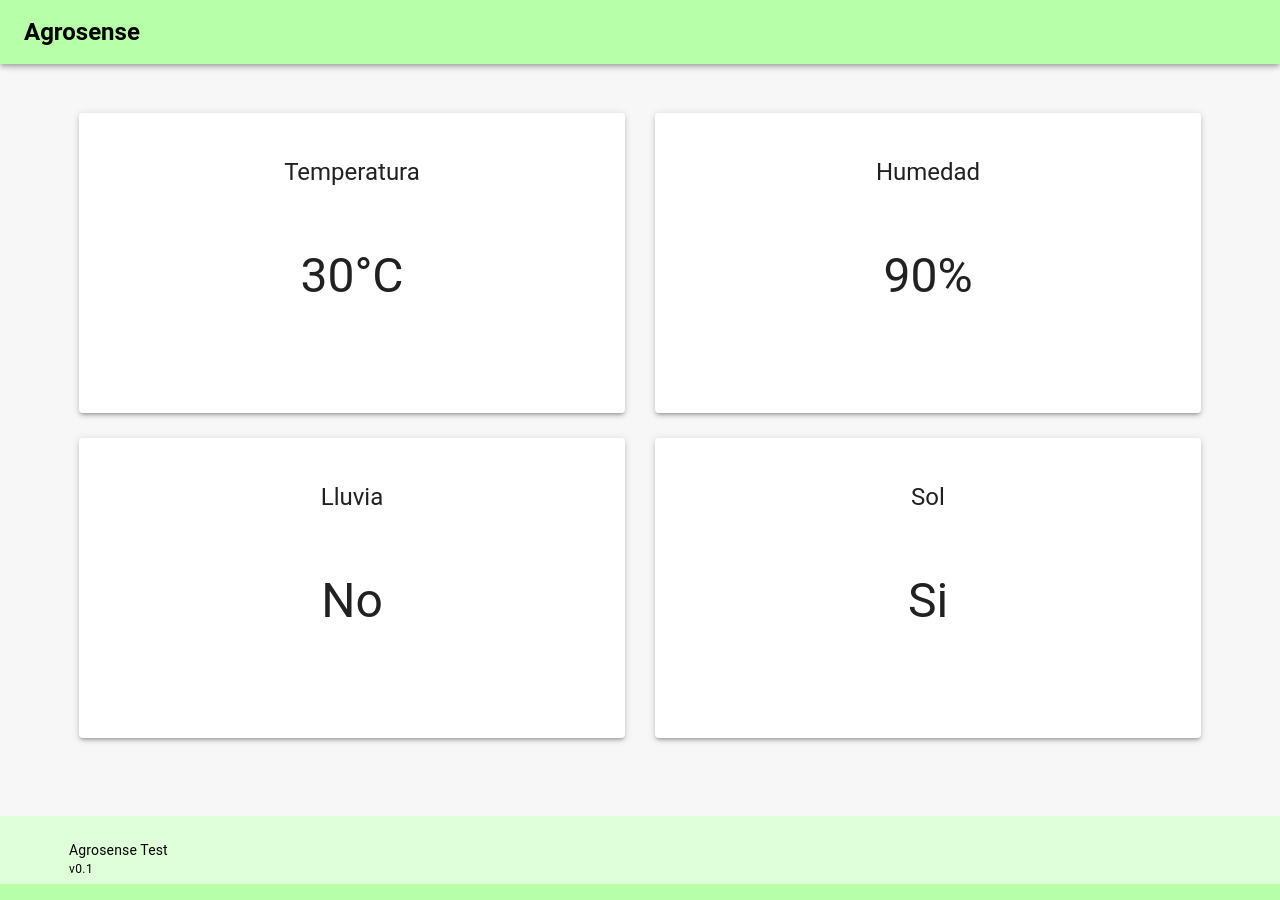
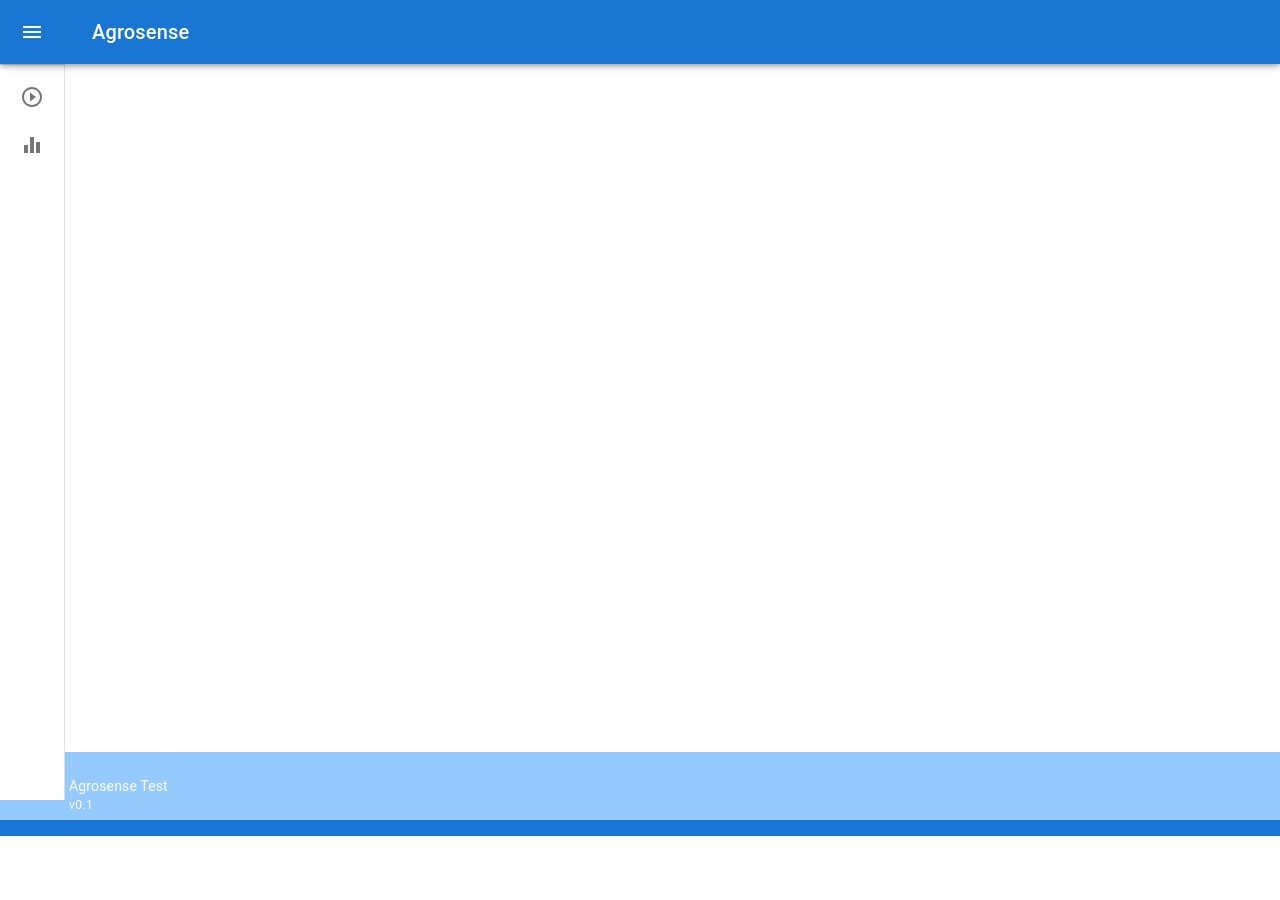
Before and after one commit to juanmaCaputto/agrosense-frontend, a React (Create React App) app: page / in a window 1280 px wide. After the commit the page ends 836 px from the top, so only its background shows below. Built offline with nearby package versions, Linux system fonts and the light colour scheme; the HTML template or start-up script is replaced by a standard one.

Commit message:
integracion de paginas y sideMenu

```diff
--- a/package.json
+++ b/package.json
@@ -6,6 +6,7 @@
     "@emotion/react": "^11.10.5",
     "@emotion/styled": "^11.10.5",
     "@material-ui/core": "^4.12.4",
+    "@mui/icons-material": "^5.10.16",
     "@mui/material": "^5.10.15",
     "@testing-library/jest-dom": "^5.16.5",
     "@testing-library/react": "^13.4.0",
--- a/src/App.js
+++ b/src/App.js
@@ -4,26 +4,21 @@ import { BrowserRouter, Routes, Route } from "react-router-dom";
 import { Container } from "@mui/material";
 import { LoadingPage } from "./pages/loaders/LoadingPage";
 import { PageDoesNotExist } from "./pages/errors/PageDoesNotExist";
-import Dashboard from "./pages/Dashboard";
 import "./App.css";
-import { Header } from "./components/shared/Header";
+import MainApp from "./pages/MainApp";
 import { Footer } from "./components/shared/Footer";
 
 function App() {
     return (
         <>
-            <Header />
-            <Container style={{ minHeight: "90vh" }}>
+            <Container style={{ minHeight: "95vh" }}>
                 <Suspense
                     fallback={<LoadingPage />}
                     style={{ height: "2000px" }}
                 >
                     <BrowserRouter>
                         <Routes>
-                            <Route
-                                path={routes.DASHBOARD}
-                                element={<Dashboard />}
-                            />
+                            <Route path={"/*"} element={<MainApp />} />
 
                             <Route component={PageDoesNotExist} />
                         </Routes>
--- a/src/components/shared/Footer.jsx
+++ b/src/components/shared/Footer.jsx
@@ -17,7 +17,7 @@ export function Footer() {
                     spacing={1}
                     sx={{ p: 0 }}
                     style={{
-                        backgroundColor: "#DFFFD8",
+                        backgroundColor: "#95CAFF",
                         flexDirection: "column",
                     }}
                 >
@@ -44,13 +44,13 @@ export function Footer() {
                         >
                             <Typography
                                 variant="body2"
-                                style={{ color: "black" }}
+                                style={{ color: "white" }}
                             >
                                 Agrosense Test
                             </Typography>
                             <Typography
                                 variant="caption"
-                                style={{ color: "black" }}
+                                style={{ color: "white" }}
                             >
                                 v0.1
                                 <br />
--- a/src/components/shared/Header.jsx
+++ b/src/components/shared/Header.jsx
@@ -1,27 +1,70 @@
-import { Typography } from "@mui/material";
-import AppBar from "@mui/material/AppBar";
+import { CssBaseline, IconButton, Typography } from "@mui/material";
+import MuiAppBar from '@mui/material/AppBar';
 import Box from "@mui/material/Box";
 import Toolbar from "@mui/material/Toolbar";
+import MenuIcon from "@mui/icons-material/Menu";
+import { useState } from "react";
+import SideMenu from "./SideMenu";
+import { styled } from '@mui/material/styles';
 
 export function Header() {
+    const [counter, setCounter] = useState(0);
+    const [open, setOpen] = useState(false);
+
+    const setOpenSorpresa = (e) => {
+        setOpen(e);
+        if (e && counter < 5) {
+            console.log("me abriste! :D");
+            setCounter(counter + 1);
+        } else if (!e && counter < 5) {
+            console.log("me cerraste... :(");
+        } else if (counter === 5) {
+            setCounter(counter + 1);
+            console.log("Ta basta, comportate.");
+        }
+    };
+
+    const AppBar = styled(MuiAppBar, {
+        shouldForwardProp: (prop) => prop !== "open",
+    })(({ theme, open }) => ({
+        zIndex: theme.zIndex.drawer + 1,
+        transition: theme.transitions.create(["width", "margin"], {
+            easing: theme.transitions.easing.sharp,
+            duration: theme.transitions.duration.leavingScreen,
+        }),
+        ...(open && {
+            marginLeft: 240,
+            width: `calc(100% - ${240}px)`,
+            transition: theme.transitions.create(["width", "margin"], {
+                easing: theme.transitions.easing.sharp,
+                duration: theme.transitions.duration.enteringScreen,
+            }),
+        }),
+    }));
+
     return (
-        <Box sx={{ flexGrow: 1 }}>
-            <AppBar style={{ backgroundColor: "#B7FFA8" }}>
+        <Box sx={{ display: "flex" }}>
+            <CssBaseline />
+            <AppBar position="fixed" open={open}>
                 <Toolbar>
-                    <Box
+                    <IconButton
+                        color="inherit"
+                        aria-label="open drawer"
+                        onClick={setOpenSorpresa}
+                        edge="start"
                         sx={{
-                            textAlign: "left",
-                            flexGrow: 1,
-                            display: { xs: "none", sm: "block" },
+                            marginRight: 5,
+                            ...(open && { display: "none" }),
                         }}
                     >
-                        <Typography variant="h5" sx={{ fontWeight: "bold", color: "black" }}>
-                            Agrosense
-                        </Typography>
-                    </Box>
+                        <MenuIcon />
+                    </IconButton>
+                    <Typography variant="h6" noWrap component="div">
+                        Agrosense
+                    </Typography>
                 </Toolbar>
             </AppBar>
-            <Toolbar />
+            <SideMenu setOpen={setOpenSorpresa} open={open} />
         </Box>
     );
 }
--- /dev/null
+++ b/src/components/shared/SideMenu.jsx
@@ -0,0 +1,126 @@
+import * as React from "react";
+import { styled, useTheme } from "@mui/material/styles";
+import MuiDrawer from "@mui/material/Drawer";
+import List from "@mui/material/List";
+import Divider from "@mui/material/Divider";
+import IconButton from "@mui/material/IconButton";
+import ChevronLeftIcon from "@mui/icons-material/ChevronLeft";
+import ChevronRightIcon from "@mui/icons-material/ChevronRight";
+import ListItem from "@mui/material/ListItem";
+import ListItemButton from "@mui/material/ListItemButton";
+import ListItemIcon from "@mui/material/ListItemIcon";
+import ListItemText from "@mui/material/ListItemText";
+import PlayCircleOutlineIcon from "@mui/icons-material/PlayCircleOutline";
+import EqualizerIcon from "@mui/icons-material/Equalizer";
+import { routes } from "../../config/Routes";
+import RouteContext from "../../context/RouteContext";
+import { NavLink } from "react-router-dom";
+
+const drawerWidth = 240;
+
+const openedMixin = (theme) => ({
+    width: drawerWidth,
+    transition: theme.transitions.create("width", {
+        easing: theme.transitions.easing.sharp,
+        duration: theme.transitions.duration.enteringScreen,
+    }),
+    overflowX: "hidden",
+});
+
+const closedMixin = (theme) => ({
+    transition: theme.transitions.create("width", {
+        easing: theme.transitions.easing.sharp,
+        duration: theme.transitions.duration.leavingScreen,
+    }),
+    overflowX: "hidden",
+    width: `calc(${theme.spacing(7)} + 1px)`,
+    [theme.breakpoints.up("sm")]: {
+        width: `calc(${theme.spacing(8)} + 1px)`,
+    },
+});
+
+const DrawerHeader = styled("div")(({ theme }) => ({
+    display: "flex",
+    alignItems: "center",
+    justifyContent: "flex-end",
+    padding: theme.spacing(0, 1),
+    // necessary for content to be below app bar
+    ...theme.mixins.toolbar,
+}));
+
+const Drawer = styled(MuiDrawer, {
+    shouldForwardProp: (prop) => prop !== "open",
+})(({ theme, open }) => ({
+    width: drawerWidth,
+    flexShrink: 0,
+    whiteSpace: "nowrap",
+    boxSizing: "border-box",
+    ...(open && {
+        ...openedMixin(theme),
+        "& .MuiDrawer-paper": openedMixin(theme),
+    }),
+    ...(!open && {
+        ...closedMixin(theme),
+        "& .MuiDrawer-paper": closedMixin(theme),
+    }),
+}));
+
+export default function SideMenu({ setOpen, open }) {
+    const ctx = React.useContext(RouteContext);
+
+    const theme = useTheme();
+
+    return (
+        <Drawer variant="permanent" open={open}>
+            <DrawerHeader>
+                <IconButton onClick={() => setOpen(!open)}>
+                    {theme.direction === "rtl" ? (
+                        <ChevronRightIcon />
+                    ) : (
+                        <ChevronLeftIcon />
+                    )}
+                </IconButton>
+            </DrawerHeader>
+            <Divider />
+            <List>
+                {["Real Time", "History"].map((text, index) => (
+                    <ListItem
+                        key={text}
+                        onClick={() => setOpen(false)}
+                        to={
+                            index === 0
+                                ? routes.DASHBOARD
+                                : routes.HISTORIC
+                        }
+                        disablePadding
+                        sx={{ display: "block", color: "black" }}
+                        component={NavLink}
+                    >
+                        <ListItemButton
+                            sx={{
+                                minHeight: 48,
+                                justifyContent: open ? "initial" : "center",
+                                px: 2.5,
+                            }}
+                        >
+                            <ListItemIcon
+                                sx={{
+                                    minWidth: 0,
+                                    mr: open ? 3 : "auto",
+                                    justifyContent: "center",
+                                }}
+                            >
+                                {index === 0 && <PlayCircleOutlineIcon />}
+                                {index === 1 && <EqualizerIcon />}
+                            </ListItemIcon>
+                            <ListItemText
+                                primary={text}
+                                sx={{ opacity: open ? 1 : 0 }}
+                            />
+                        </ListItemButton>
+                    </ListItem>
+                ))}
+            </List>
+        </Drawer>
+    );
+}
--- a/src/config/Routes.jsx
+++ b/src/config/Routes.jsx
@@ -1,3 +1,4 @@
 export const routes = {
-    DASHBOARD: "/"
+    DASHBOARD: "realtime",
+    HISTORIC: "historic"
 };
--- /dev/null
+++ b/src/context/RouteContext.jsx
@@ -0,0 +1,21 @@
+import { createContext } from "react";
+import { useNavigate } from "react-router-dom";
+
+const RouteContext = createContext({
+    navigate: () => {},
+});
+
+export function RouteContextProvider(props) {
+    const navigate = useNavigate();
+    return (
+        <RouteContext.Provider
+            value={{
+                navigate: navigate,
+            }}
+        >
+            {props.children}
+        </RouteContext.Provider>
+    );
+}
+
+export default RouteContext;
--- a/src/index.css
+++ b/src/index.css
@@ -18,6 +18,6 @@ code {
     right: 0;
     bottom: 0;
     left: 0;
-    background-color: #B7FFA8;
+    background-color: #1976d2;
     padding: 0.5rem;
 }
--- /dev/null
+++ b/src/pages/MainApp.jsx
@@ -0,0 +1,17 @@
+import { Route, Routes } from "react-router-dom";
+import { Footer } from "../components/shared/Footer";
+import { Header } from "../components/shared/Header";
+import Dashboard from "./mainApp/Dashboard";
+import Historic from "./mainApp/Historic";
+
+export default function MainApp() {
+    return (
+        <>
+            <Header />
+            <Routes>
+                <Route path="realtime" element={<Dashboard />} />
+                <Route path="historic" element={<Historic />} />
+            </Routes>
+        </>
+    );
+}
--- a/src/pages/Dashboard.jsx
+++ b/src/pages/mainApp/Dashboard.jsx
@@ -1,10 +1,10 @@
 import { Grid, Typography } from "@mui/material";
-import InfoCard from "../components/shared/InfoCard";
+import InfoCard from "../../components/shared/InfoCard";
 
 export default function Dashboard() {
     return (
         <>
-            <Grid container sx={{ marginTop: "40px" }}>
+            <Grid container sx={{ marginTop: "100px" }}>
                 <Grid item xs={6} sx={{ mb: 2 }}>
                     <InfoCard>
                         <Grid
--- /dev/null
+++ b/src/pages/mainApp/Historic.jsx
@@ -0,0 +1,29 @@
+import { Grid, Typography } from "@mui/material";
+import InfoCard from "../../components/shared/InfoCard";
+
+export default function Historic() {
+    return (
+        <>
+            <Grid container sx={{ marginTop: "100px" }}>
+                <Grid item xs={6} sx={{ mb: 2 }}>
+                    <InfoCard>
+                        <Grid
+                            item
+                            xs={12}
+                            sx={{ textAlign: "center", padding: "20px" }}
+                        >
+                            <Typography variant="h5">Pepe</Typography>
+                        </Grid>
+                        <Grid
+                            item
+                            xs={12}
+                            sx={{ textAlign: "center", padding: "40px" }}
+                        >
+                            <Typography variant="h3">Frescura</Typography>
+                        </Grid>
+                    </InfoCard>
+                </Grid>
+            </Grid>{" "}
+        </>
+    );
+}
```
Also changed, not shown: 1 other file (tests, documents, lock files or other folders).
